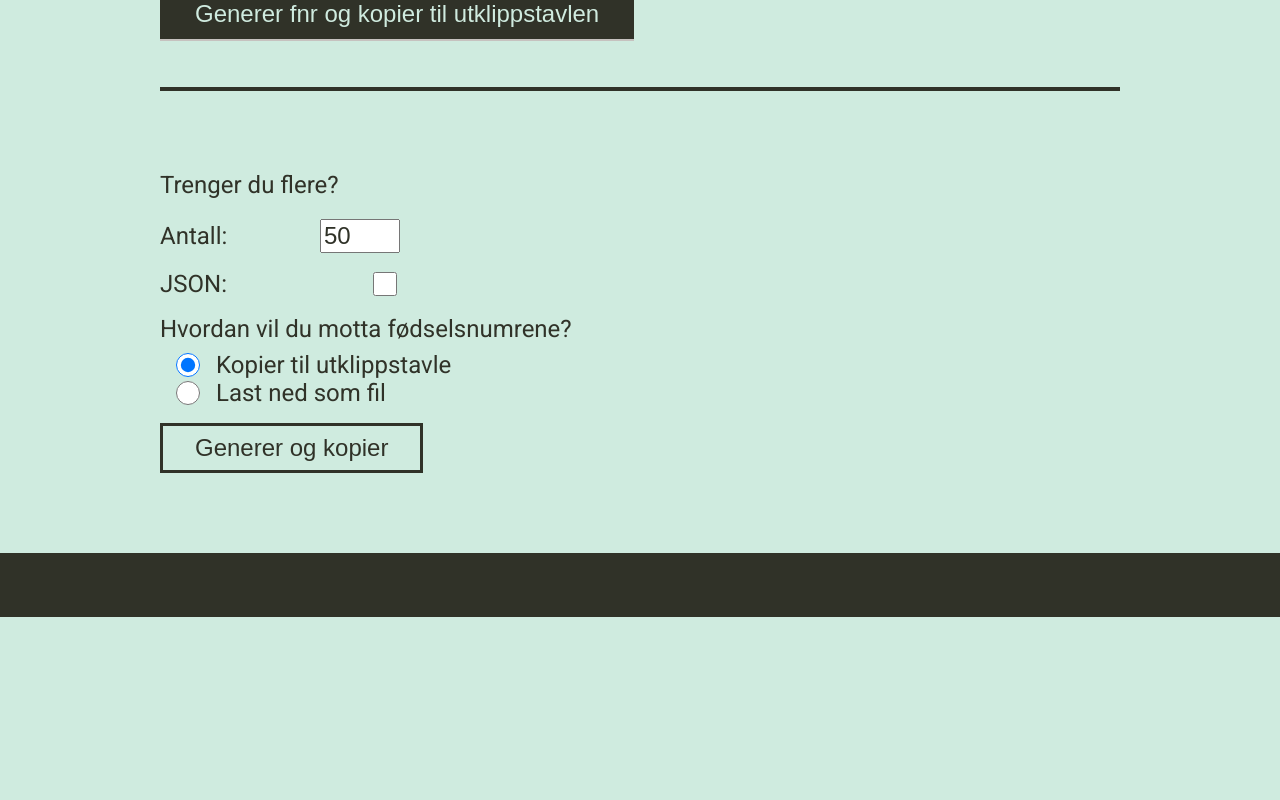
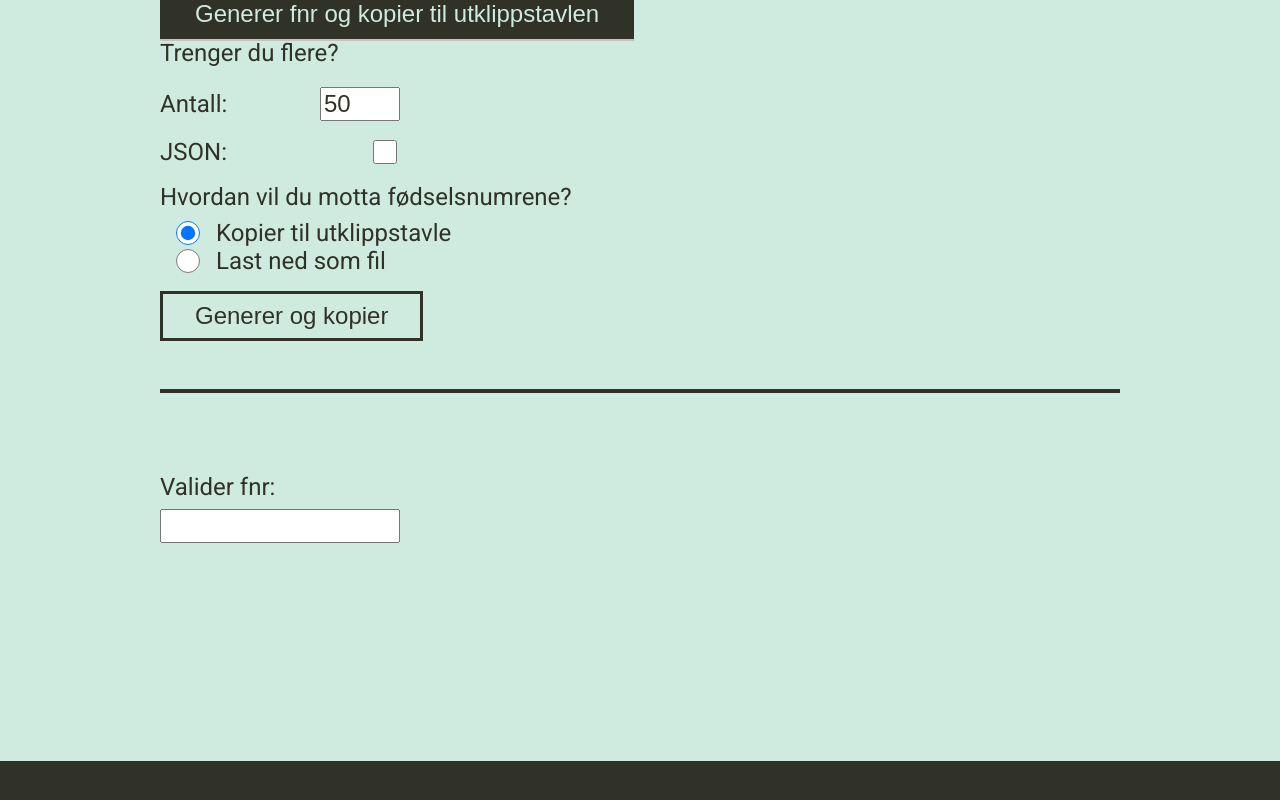
Before and after one commit to LarsAndreasGitHub/norske-testdata, a Next.js app: page /fnr in a window 1280 px wide. Shown: the part 440-1240 px from the top of the page. Before the commit the page ends 1057 px from the top, so only its background shows below. Built offline with nearby package versions, Linux system fonts and the light colour scheme.

Commit message:
Start of fnr validation

```diff
--- a/components/FnrPage/FnrPage.tsx
+++ b/components/FnrPage/FnrPage.tsx
@@ -7,6 +7,7 @@ import Link from 'next/link';
 import { GenerateOneFnr } from './GenerateOneFnr/GenerateOneFnr';
 import { SeparatorLine } from '../common/SeparatorLine/SeparatorLine';
 import { GenerateMultipleFnrs } from './GenerateMultipleFnrs/GenerateMultipleFnrs';
+import { ValidateFnr } from './ValidateFnr/ValidateFnr';
 
 export const FnrPage: FunctionComponent = () => (
     <>
@@ -27,8 +28,9 @@ export const FnrPage: FunctionComponent = () => (
             </nav>
             <FnrIntroText />
             <GenerateOneFnr />
+            <GenerateMultipleFnrs />
             <SeparatorLine />
-            <GenerateMultipleFnrs />
+            <ValidateFnr />
         </PageWrapper>
     </>
 );
--- /dev/null
+++ b/components/FnrPage/ValidateFnr/ValidateFnr.tsx
@@ -0,0 +1,63 @@
+import * as React from 'react';
+import { FunctionComponent, useState } from 'react';
+import { Input } from '../../common/Input/Input';
+import styles from './validateFnr.module.scss';
+import { ValidationResultBox } from '../ValidationResultBox/ValidationResultBox';
+import { NotValidIcon, ValidIcon } from '../../common/icons/icons';
+import { onlyContainsNumbers, ValidationResult } from '../../OrgnrPage/ValidateOrgnr/validate-orgnr';
+import { validateFnr } from './validate-fnr';
+import dayjs from 'dayjs';
+
+export const ValidateFnr: FunctionComponent = () => {
+    const [fnr, setFnr] = useState<string>('');
+    const [validation, setValidation] = useState<ValidationResult | undefined>();
+
+    const showValidationResult = fnr && fnr.length > 0;
+
+    const date = dayjs('13022020', 'DDMMYYYY');
+    //1827-07-09
+    //1854-01-01
+    console.log(date);
+    console.log(date.isValid());
+
+    return (
+        <div className={styles.validateFnr}>
+            <div className={styles.inputWrapper}>
+                <label htmlFor="validateFnr__input">Valider fnr:</label>
+                <div className={styles.inputFieldWrapper}>
+                    <Input
+                        id="validateFnr__input"
+                        className={styles.input}
+                        value={fnr}
+                        onChange={event => {
+                            const fnrText = event.target.value;
+                            if (onlyContainsNumbers(fnrText)) {
+                                setFnr(fnrText);
+                                if (fnrText.length === 0) {
+                                    setValidation(undefined);
+                                } else {
+                                    setValidation(validateFnr(fnrText));
+                                }
+                            }
+                        }}
+                        onFocus={event => event.target.select()}
+                    />
+                    {validation &&
+                        (validation.valid ? (
+                            <ValidIcon className={styles.validationMark} />
+                        ) : (
+                            <NotValidIcon className={styles.validationMark} />
+                        ))}
+                </div>
+            </div>
+            {showValidationResult && (
+                <ValidationResultBox
+                    fnr={fnr}
+                    htmlFor="validateFnr__input"
+                    result={validation}
+                    className={styles.validationBox}
+                />
+            )}
+        </div>
+    );
+};
--- /dev/null
+++ b/components/FnrPage/ValidateFnr/validate-fnr.tsx
@@ -0,0 +1,9 @@
+import { ValidationResult } from '../../OrgnrPage/ValidateOrgnr/validate-orgnr';
+
+export const validateFnr = (fnrCandidate: string): ValidationResult => {
+
+    return {
+        valid: true,
+        component: <></>,
+    };
+};
--- /dev/null
+++ b/components/FnrPage/ValidateFnr/validateFnr.module.scss
@@ -0,0 +1,53 @@
+.validateFnr {
+    display: flex;
+    flex-direction: column;
+    min-height: 13rem;
+
+    .input {
+        font-size: 1.5rem;
+        max-width: 100%;
+    }
+
+    .inputFieldWrapper {
+        display: flex;
+        align-items: center;
+        max-width: 15rem;
+    }
+
+    .validationMark {
+        margin-left: -1.5rem;
+    }
+
+    .inputWrapper {
+        label {
+            margin-bottom: 0.5rem;
+            max-width: 15rem;
+        }
+        display: flex;
+        flex-direction: column;
+    }
+    .validationBox {
+        margin-top: 1rem;
+    }
+
+    @media (min-width: 700px) {
+        flex-direction: row;
+        justify-content: space-between;
+
+        .validationBox {
+            margin-top: 0;
+            flex: 1;
+        }
+
+        .inputWrapper {
+            flex: 1;
+        }
+    }
+}
+
+.validNumbers {
+    color: green;
+}
+.invalidNumbers {
+    color: red;
+}
--- /dev/null
+++ b/components/FnrPage/ValidationResultBox/ValidationResultBox.tsx
@@ -0,0 +1,40 @@
+import * as React from 'react';
+import { FunctionComponent } from 'react';
+import styles from './validationResultBox.module.scss';
+import { classNames } from '../../utils';
+import { NotValidIcon, ValidIcon } from '../../common/icons/icons';
+import { ValidationResult } from '../../OrgnrPage/ValidateOrgnr/validate-orgnr';
+
+interface Props {
+    fnr: string;
+    result: ValidationResult;
+    htmlFor: string;
+    className?: string;
+}
+
+export const ValidationResultBox: FunctionComponent<Props> = ({ fnr, result, className, htmlFor }) => {
+    let content;
+    if (result.valid === true) {
+        content = (
+            <>
+                <ValidIcon /> {result.component} er gyldig!
+            </>
+        );
+    } else {
+        content = (
+            <>
+                <NotValidIcon /> {result.component} er ikke gyldig!
+                <div className={styles.errorMessage}>{result.error}</div>
+            </>
+        );
+    }
+
+    return (
+        <output htmlFor={htmlFor} className={classNames(styles.validationResultBox, className)}>
+            <div className={styles.title}>Resultat:</div>
+            <div className={styles.box}>
+                {content}
+            </div>
+        </output>
+    );
+};
--- /dev/null
+++ b/components/FnrPage/ValidationResultBox/validationResultBox.module.scss
@@ -0,0 +1,15 @@
+.validationResultBox {
+    .title {
+        margin-bottom: 0.5rem;
+    }
+
+    .box {
+        background: white;
+        border: 0.25rem solid var(--dark);
+        padding: 1rem;
+    }
+
+    .errorMessage {
+        margin-top: 1rem;
+    }
+}
```
